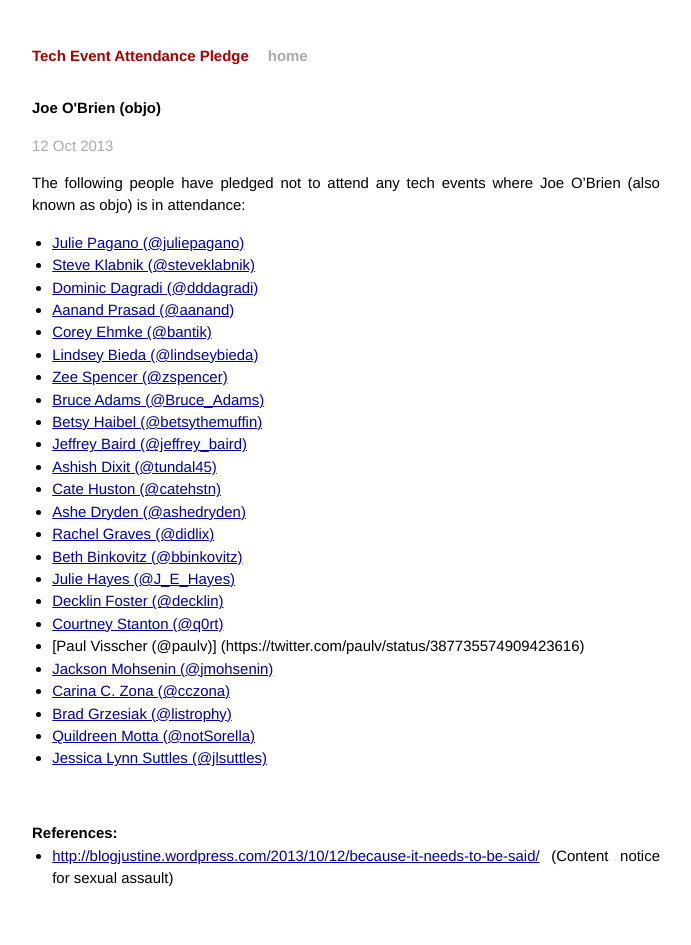
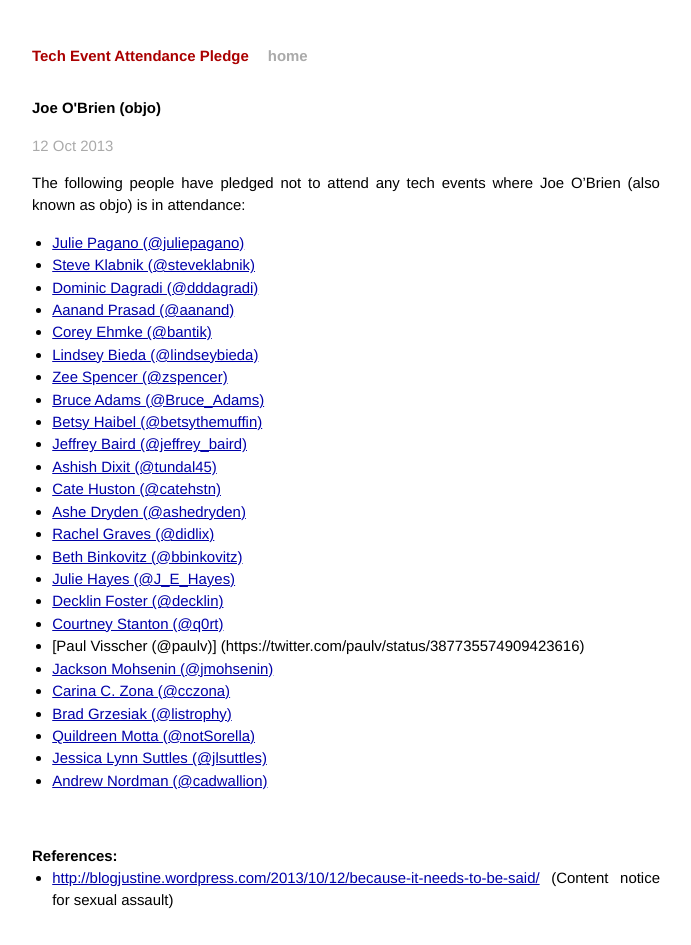
Before and after one commit to techtektek/tech-event-attendance-pledge.github.io, a Jekyll site: the page built from _posts/2013-10-12-objo.markdown, in a window 1280 px wide. Shown: the whole page, without its empty margins (294-985 px from the left). Built offline with Jekyll 4.4.1, drawn with Linux system fonts in a browser that asks for light colours; Markdown is read by kramdown in place of the engine named in the settings.

Commit message:
Adds @cadwallion

```diff
--- a/_posts/2013-10-12-objo.markdown
+++ b/_posts/2013-10-12-objo.markdown
@@ -32,6 +32,7 @@ O'Brien (also known as objo) is in attendance:
 * [Brad Grzesiak (@listrophy)](https://twitter.com/listrophy/status/387758367160025088)
 * [Quildreen Motta (@notSorella)](https://twitter.com/notSorella/status/389086516644806656)
 * [Jessica Lynn Suttles (@jlsuttles)](https://twitter.com/jlsuttles/status/389085184479338496)
+* [Andrew Nordman (@cadwallion)](https://twitter.com/Cadwallion/status/389091868853551104)
 
 <br/>
 
```
